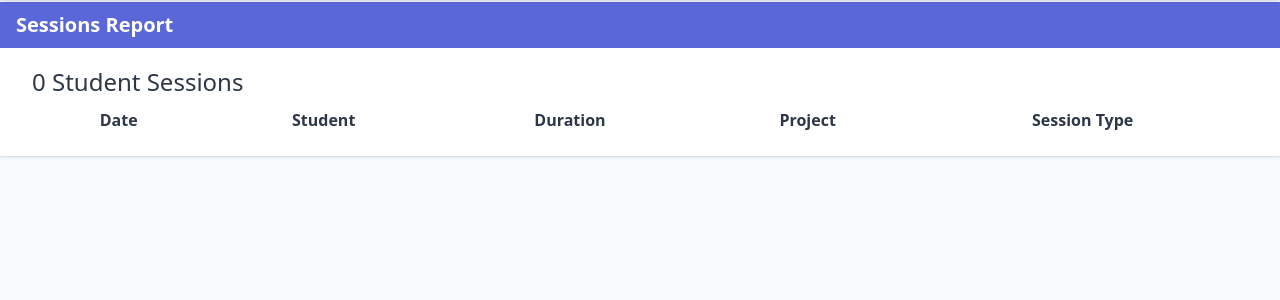
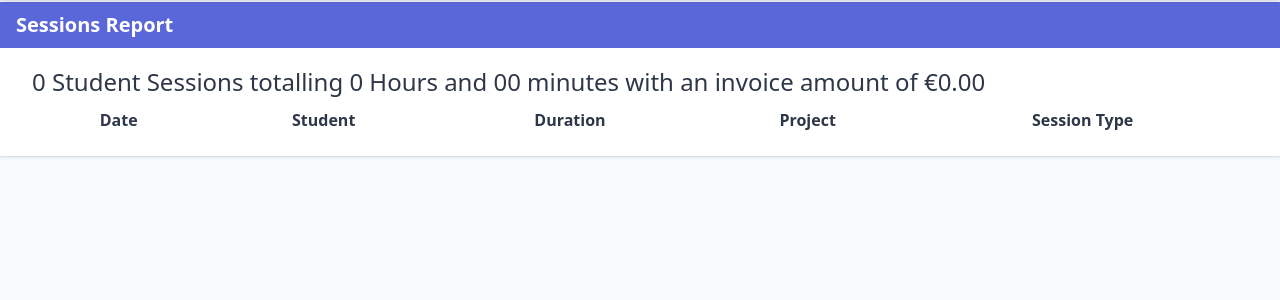
Before and after one commit to MentorDashboard/MentorDashboard, a Flask app: page /reports/sessions-report in a window 1280 px wide. Shown: the part 94-394 px from the top of the page. Run offline with Flask 2, Linux system fonts and the light colour scheme; a user stored in the database is signed in; tables that the repository leaves empty hold one stand-in row (values such as "Sample post"); lists and menus that the app fills with data are empty; style sheets or scripts are compiled from the project's sources; some libraries are stand-ins or nearby versions.

Commit message:
Adds session duration and invoice amount to sessions report

```diff
--- a/src/forms/students.py
+++ b/src/forms/students.py
@@ -56,4 +56,6 @@ class AddStudentSessionForm(FlaskForm):
     )
     concerns = TextAreaField("Concerns")
     personal_notes = TextAreaField("Personal Notes")
-    send_feedback = SelectField("Send Feedback", choices=["yes", "no"], validators=[Optional()])
+    send_feedback = SelectField(
+        "Send Feedback", choices=["yes", "no"], validators=[Optional()]
+    )
--- a/src/routes/reports.py
+++ b/src/routes/reports.py
@@ -1,4 +1,6 @@
 from datetime import datetime
+from math import floor
+from decimal import Decimal
 
 from flask import Blueprint, render_template
 from flask_login import current_user, login_required
@@ -17,5 +19,31 @@ def sessions_report():
     end = datetime.utcnow()
 
     sessions = get_mentor_sessions_between_dates(current_user.id, start, end)
+    duration_mins = calculate_sessions_duration_min_mins(sessions)
+    duration = format_duration_string(duration_mins)
+    invoice_amount = Decimal(
+        (duration_mins / 60) * (current_user.hourly_rate / 100)
+    ).quantize(Decimal(10) ** -2)
 
-    return render_template("reports/sessions.html", sessions=sessions)
+    return render_template(
+        "reports/sessions.html",
+        sessions=sessions,
+        duration=duration,
+        invoice_amount=invoice_amount,
+    )
+
+
+def calculate_sessions_duration_min_mins(sessions):
+    duration_mins = 0
+    for session in sessions:
+        duration_mins += session.duration
+
+    return duration_mins
+
+
+def format_duration_string(duration_mins):
+    hours = floor(duration_mins / 60)
+    mins = duration_mins % 60
+    mins = mins if len(str(mins)) > 1 else f"0{mins}"
+
+    return f"{hours} Hours and {mins} minutes"
--- a/templates/reports/sessions.html
+++ b/templates/reports/sessions.html
@@ -7,7 +7,7 @@
         </div>
         <section>
             <div class="px-8 py-4 shadow bg-white">
-                <h4 class="text-2xl">{{ sessions|length }} Student Sessions</h4>
+                <h4 class="text-2xl">{{ sessions|length }} Student Sessions totalling {{ duration }} with an invoice amount of &euro;{{ invoice_amount }}</h4>
                 <table id="sessions" class="stripe hover"
                        style="width:100%; padding-top: 1em;  padding-bottom: 1em;">
                     <thead>
```
